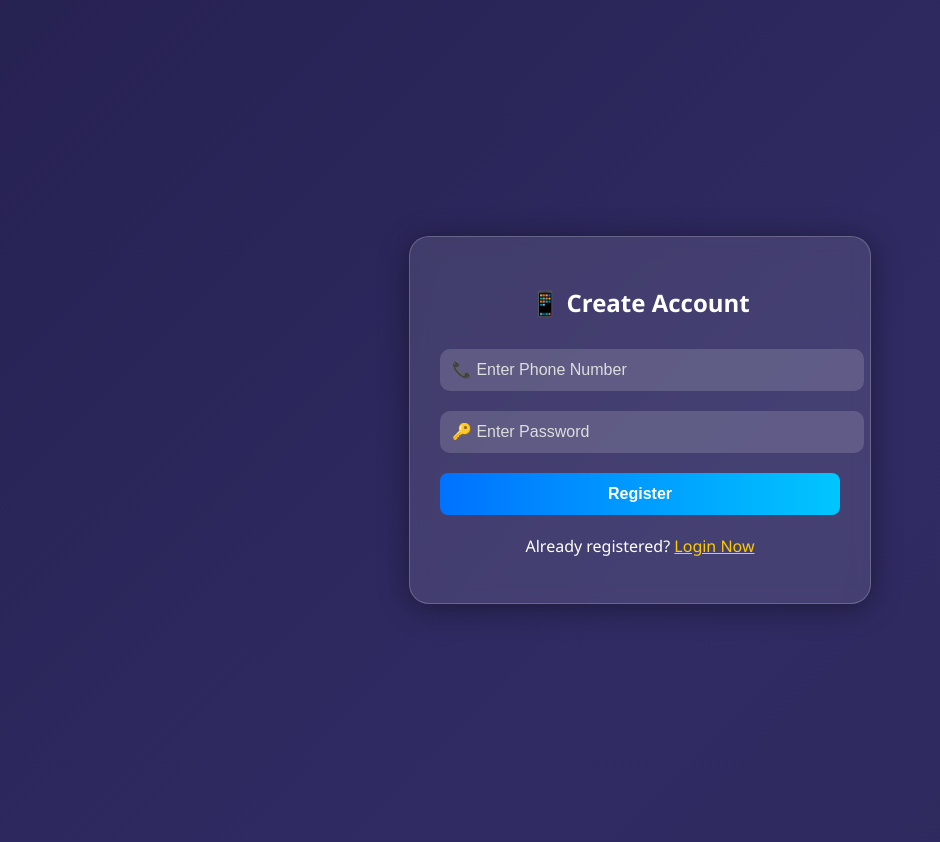
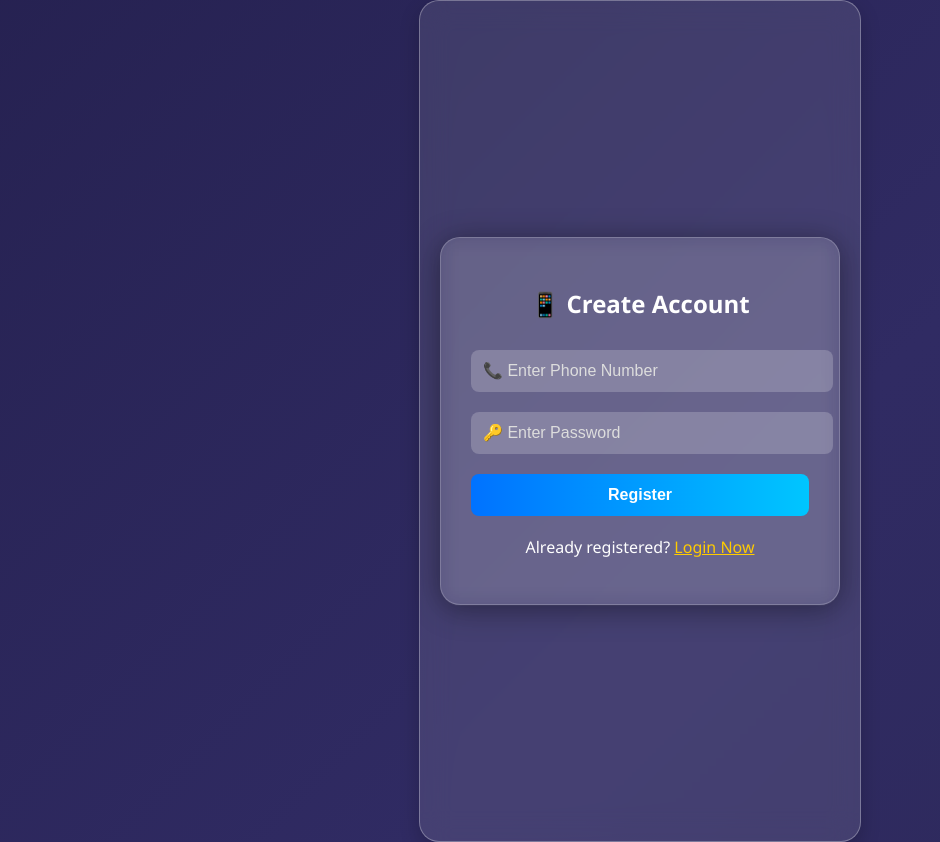
Before and after one commit to abdullahasad491326/SMS_Web_App, a Flask app: page /register in a window 1280 px wide. Shown: the whole page, without its empty margins (0-940 px from the left). Before the commit the page ends 615 px from the top, so only its background shows below. Run offline with Flask 3, Linux system fonts and the light colour scheme.

Commit message:
Update style.css

```diff
--- a/app/static/style.css
+++ b/app/static/style.css
@@ -2,104 +2,77 @@ body {
   margin: 0;
   padding: 0;
   font-family: 'Segoe UI', sans-serif;
-  background: linear-gradient(135deg, #4c00ff, #7209b7, #ff006e);
-  background-size: 600% 600%;
-  animation: gradientMove 12s ease infinite;
+  background: linear-gradient(135deg, #4facfe, #00f2fe);
+  min-height: 100vh;
   display: flex;
+  justify-content: center;
   align-items: center;
-  justify-content: center;
-  min-height: 100vh;
-}
-
-@keyframes gradientMove {
-  0% {background-position: 0% 50%;}
-  50% {background-position: 100% 50%;}
-  100% {background-position: 0% 50%;}
 }
 
 .card-container {
-  display: flex;
-  justify-content: center;
-  width: 100%;
-  padding: 20px;
+  background: rgba(255, 255, 255, 0.1);
+  backdrop-filter: blur(15px);
+  border: 1px solid rgba(255, 255, 255, 0.3);
+  padding: 30px;
+  border-radius: 20px;
+  width: 90%;
+  max-width: 400px;
+  box-shadow: 0 8px 20px rgba(0,0,0,0.2);
+  animation: floatUp 1.2s ease-out;
 }
 
-.glass-card {
-  background: rgba(255, 255, 255, 0.12);
-  border-radius: 20px;
-  box-shadow: 0 4px 30px rgba(0, 0, 0, 0.2);
-  backdrop-filter: blur(15px);
-  -webkit-backdrop-filter: blur(15px);
-  padding: 30px;
-  width: 100%;
-  max-width: 400px;
-  color: white;
-  animation: fadeIn 1s ease;
+@keyframes floatUp {
+  0% {
+    transform: translateY(50px);
+    opacity: 0;
+  }
+  100% {
+    transform: translateY(0);
+    opacity: 1;
+  }
 }
 
-@keyframes fadeIn {
-  from {opacity: 0; transform: translateY(20px);}
-  to {opacity: 1; transform: translateY(0);}
-}
-
-.glass-card h2 {
+h2 {
   text-align: center;
-  margin-bottom: 20px;
-  font-size: 26px;
-}
-
-input[type="text"], input[type="password"], input[type="number"], textarea, select {
-  width: 100%;
-  padding: 12px;
-  margin: 10px 0;
-  border-radius: 10px;
-  border: none;
-  font-size: 16px;
-  background: rgba(255, 255, 255, 0.15);
   color: white;
 }
 
-textarea {
-  min-height: 80px;
+input, button, select {
+  width: 100%;
+  padding: 12px;
+  margin-top: 15px;
+  border-radius: 8px;
+  border: none;
+  font-size: 16px;
 }
 
-input::placeholder, textarea::placeholder, select {
-  color: rgba(255, 255, 255, 0.8);
+input {
+  background-color: #f0f0f0;
 }
 
 button {
-  width: 100%;
-  padding: 12px;
-  background-color: #00c896;
+  background-color: #00c6ff;
   color: white;
-  border: none;
-  border-radius: 10px;
   font-weight: bold;
-  font-size: 16px;
-  margin-top: 10px;
   cursor: pointer;
-  transition: background-color 0.3s ease;
+  transition: background 0.3s;
 }
 
 button:hover {
-  background-color: #00a87c;
+  background-color: #0072ff;
 }
 
 a {
-  color: #ffe600;
-  text-decoration: none;
-  font-weight: bold;
-}
-
-a:hover {
+  color: #fff;
   text-decoration: underline;
 }
 
 .flash {
-  padding: 10px;
-  background-color: #ff0054;
-  color: white;
-  border-radius: 8px;
+  background-color: #fff;
+  color: #d60000;
+  padding: 8px;
+  margin-bottom: 15px;
+  border-radius: 5px;
+  font-weight: bold;
   text-align: center;
-  margin-bottom: 15px;
 }
```
